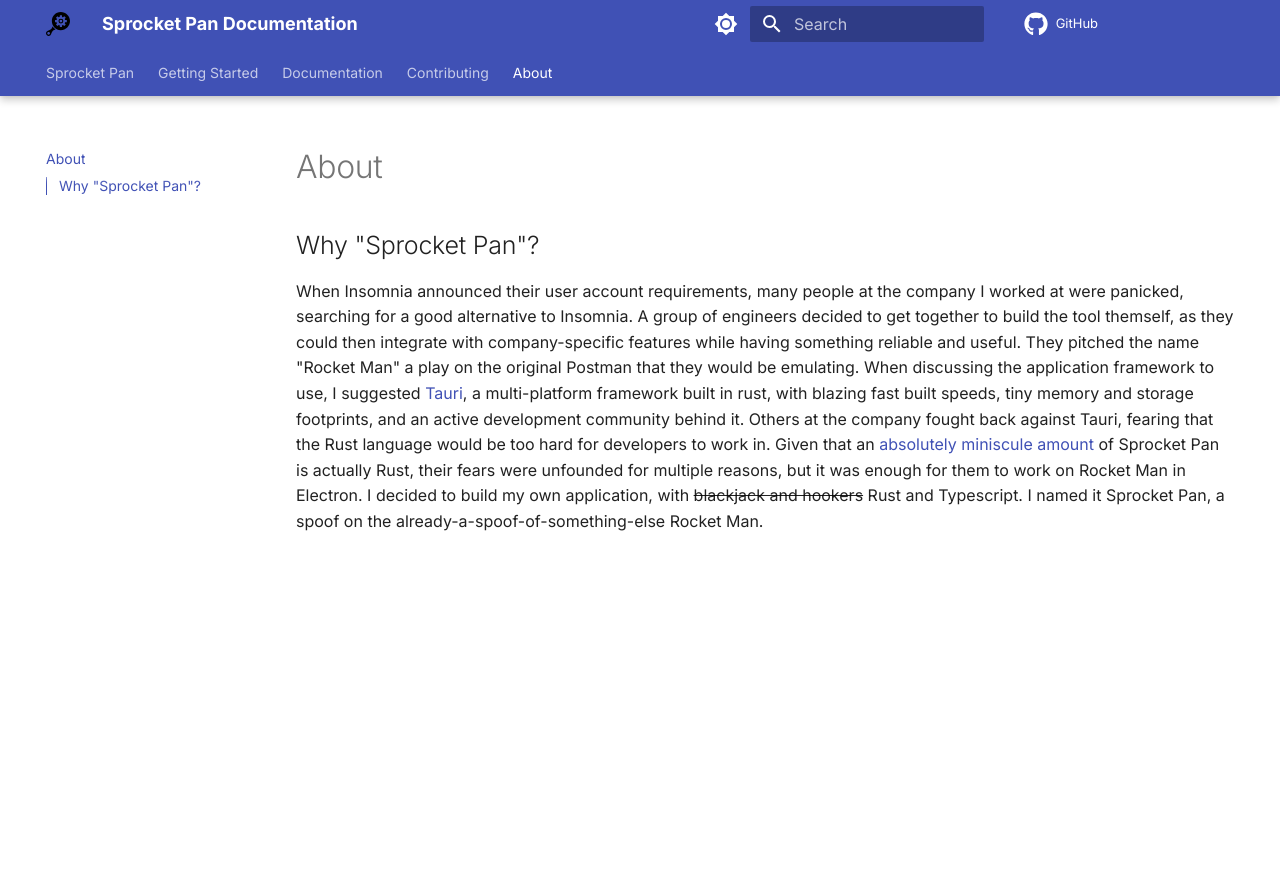
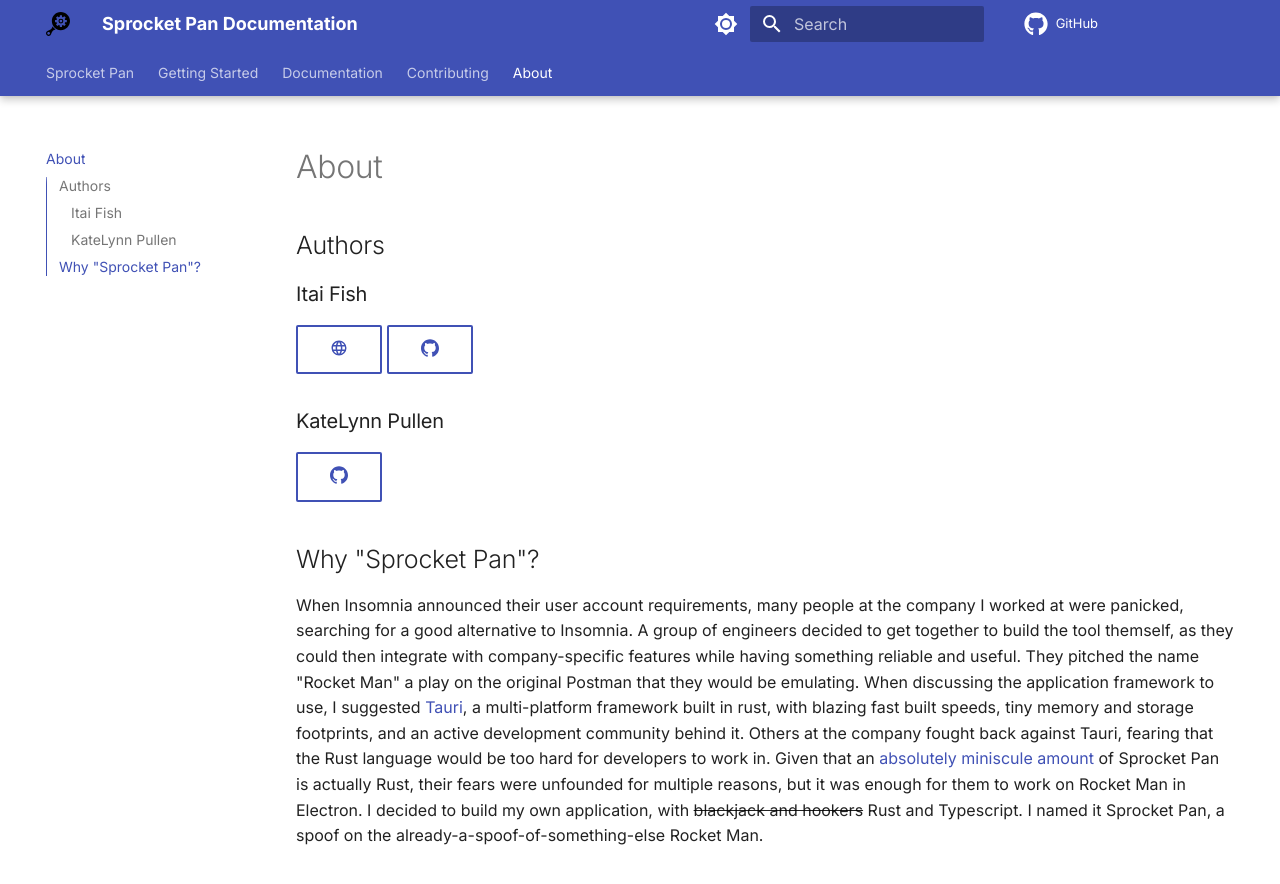
Before and after one commit to itaifish/sprocket-docs, an MkDocs documentation site: the page built from docs/about.md, in a window 1280 px wide. Shown: the top 884 px of the page. Built offline with MkDocs 1.6.1 and Material for MkDocs 9.7.7, drawn with Linux system fonts in a browser that asks for light colours; comment, search, counter and statistics services are not loaded; the version menu is left out.

Commit message:
add about

```diff
--- a/docs/about.md
+++ b/docs/about.md
@@ -1,4 +1,16 @@
 # About
+
+## Authors
+
+### Itai Fish
+
+[:material-web:](https://itai.fish){ .md-button }
+[:simple-github:](https://github.com/itaifish){ .md-button }
+
+### KateLynn Pullen
+
+[:simple-github:](https://github.com/kdpullen95){ .md-button }
+
 
 ## Why "Sprocket Pan"?
 
```
